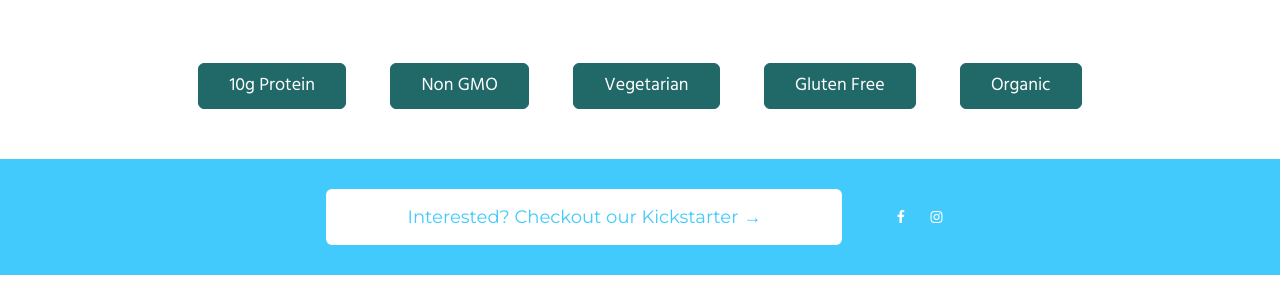
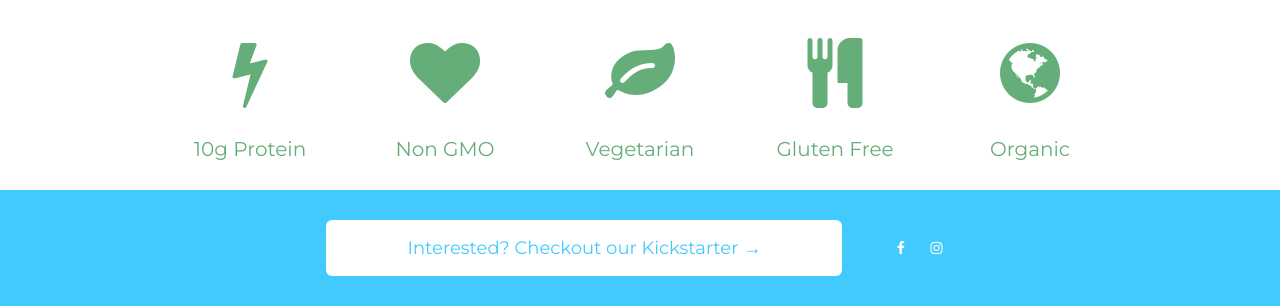
Before and after one commit to chapman-monroe/hyp, a plain HTML site: page index.html in a window 1280 px wide. Shown: the part 602-908 px from the top of the page. Before the commit the page ends 877 px from the top, so only its background shows below. Drawn offline with nearby package versions, Linux system fonts and the light colour scheme.

Commit message:
changed the buttons to icons

```diff
--- a/index.html
+++ b/index.html
@@ -64,14 +64,38 @@
     <!-- ~~~~~~~~~~~~~~~~~~~~ BUTTONS ~~~~~~~~~~~~~~~~~~ -->
 
     <div class="button-container container">
-      <p class="button-list">
-        <button type="button" class="btn btn-lg btn-green">10g Protein</button>
-        <button type="button" class="btn btn-lg btn-green">Non GMO</button>
-        <button type="button" class="btn btn-lg btn-green">Vegetarian</button>
-        <button type="button" class="btn btn-lg btn-green">Gluten Free</button>
-        <button type="button" class="btn btn-lg btn-green">Organic</button>
+      <div class="row">
+        <div class="col-md-2 col-md-offset-1 icon-box">
+          <i class="fa fa-bolt fa-5x" aria-hidden="true"></i>
+          <h5>10g Protein</h5>
+        </div>
+        <div class="col-md-2 icon-box">
+          <i class="fa fa-heart fa-5x" aria-hidden="true"></i>
+          <h5>Non GMO</h5>
+        </div>
+        <div class="col-md-2 icon-box">
+          <i class="fa fa-leaf fa-5x" aria-hidden="true"></i>
+          <h5>Vegetarian</h5>
+        </div>
+        <div class="col-md-2 icon-box">
+          <i class="fa fa-cutlery fa-5x" aria-hidden="true"></i>
+          <h5>Gluten Free</h5>
+        </div>
+        <div class="col-md-2 icon-box">
+          <i class="fa fa-globe fa-5x" aria-hidden="true"></i>
+          <h5>Organic</h5>
+        </div>
+      </div>
+    </div>
+
+      <!--<p class="button-list">
+        <button type="button" class="btn btn-lg btn-blue not-btn">10g Protein</button>
+        <button type="button" class="btn btn-lg btn-blue not-btn">Non GMO</button>
+        <button type="button" class="btn btn-lg btn-blue not-btn">Vegetarian</button>
+        <button type="button" class="btn btn-lg btn-blue not-btn">Gluten Free</button>
+        <button type="button" class="btn btn-lg btn-blue not-btn">Organic</button>
       </p>
-    </div>
+    </div> -->
 
     <!-- ~~~~~~~~~~~~~~~~~~~~~~~ CTA ~~~~~~~~~~~~~~~~~~~~~~~ -->
 
--- a/styles.css
+++ b/styles.css
@@ -25,6 +25,9 @@ body{
 }
 .active{
 	text-decoration: underline;
+}
+.navbar-default .navbar-brand {
+	color: white;
 }
 /********************** HERO IMAGE *******************************************/
 .green{
@@ -177,10 +180,25 @@ h2, h4{
 	border-color: #216869;
 }
 .btn-blue{
-	background-color: #66AE79;
+	background-color:#66AE79;
 	margin-top: 15px;
 }
-
+.not-btn{
+	border-radius: 100px;
+}
+.icon-box{
+	text-align: center;
+	color: #66AE79;
+	padding-bottom: 20px;
+}
+h5{
+	font-size: 20px;
+}
+i{
+	font-size: 40px;
+	padding-top: 40px;
+	padding-bottom: 20px;
+}
 
 /***************************** CTA *********************************/
 
```
